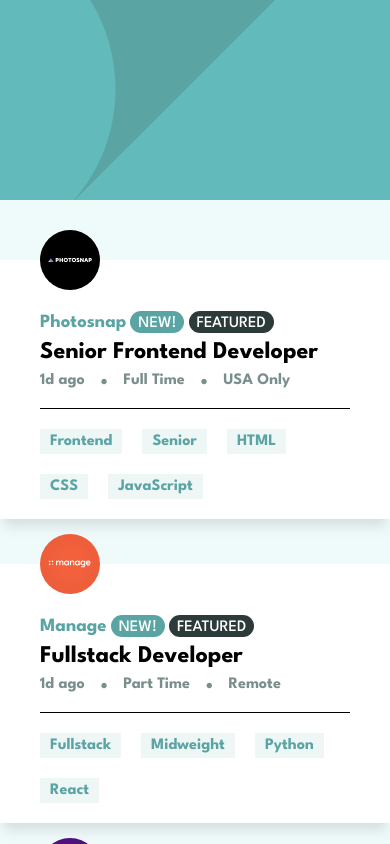
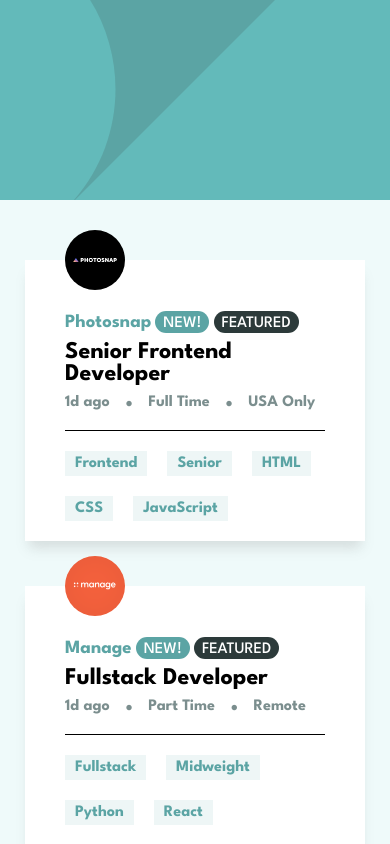
Before and after one commit to giandefaria/static-job-listings-master, a React (Create React App) app: page / in a window 390 px wide. Shown: the top 844 px of the page. Built offline with nearby package versions, Linux system fonts and the light colour scheme.

Commit message:
padding lateral no elemento .list

```diff
--- a/src/components/main/main.css
+++ b/src/components/main/main.css
@@ -161,7 +161,7 @@
     }
 
     .list {
-        padding-top: 60px;
+        padding: 60px 25px 0;
         gap: 45px;
     }
 
```
